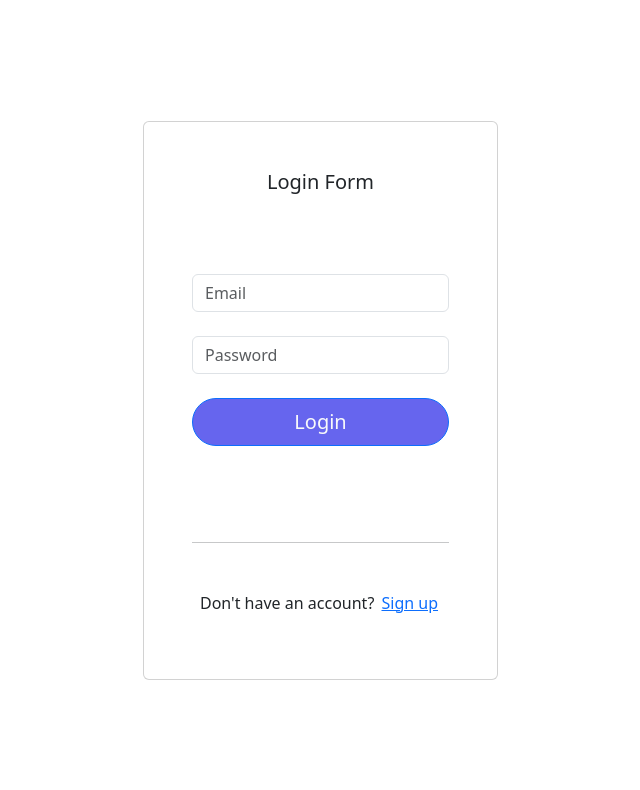
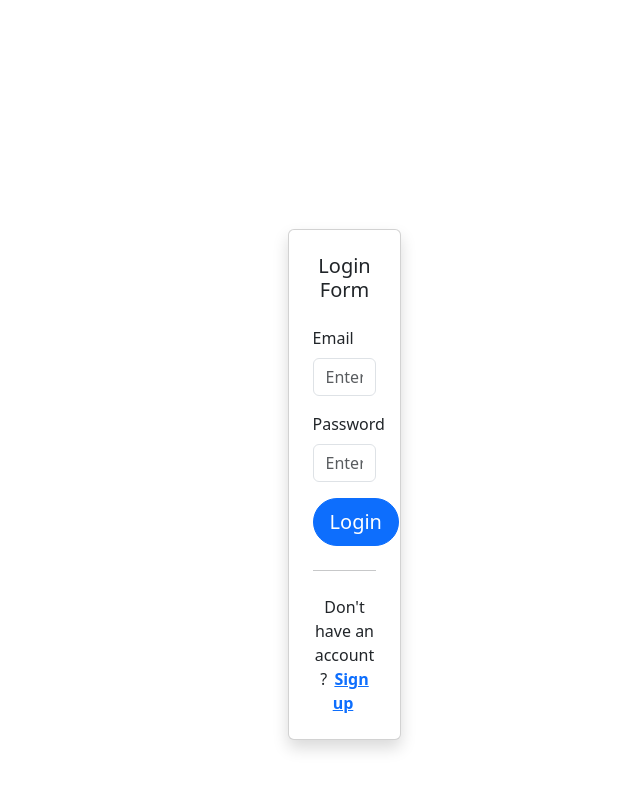
Before and after one commit to Elaiza-zz/Hands-on-Language, a Vue app: page /login in a window 1280 px wide. Shown: the top 790 px of the page, without its empty margins (130-770 px from the left). Built offline with nearby package versions, Linux system fonts and the light colour scheme; no server answers.

Commit message:
--modified login

```diff
--- a/src/auth/LoginView.vue
+++ b/src/auth/LoginView.vue
@@ -100,52 +100,67 @@ onMounted(() => {
 </script>
 
 <template>
-  <div class="container">
-    <!--! 1 row -->
-    <div class="row justify-content-center">
-      <!--! 1 col -->
-      <div class="col">
-        <!-- card -->
-        <div class="card border-thin px-5 py-5">
-          <h5 class="card-title text-center">Login Form</h5>
+  <div class="container h-100">
+    <!-- Full-height row for centering -->
+    <div class="row justify-content-center align-items-center h-100">
+      <!-- Col with responsive width -->
+      <div class="col-12 col-md-8 col-lg-5">
+      <br/>
+      <br/>
+      <br/>
+      <br/>
+      <br/>
+        <!-- Card -->
+        <div class="card border-thin p-4 shadow mt-5">
+          <h5 class="card-title text-center mb-4">Login Form</h5>
 
           <form id="form_login">
-            <div class="form-group">
-              <label for="userName"></label>
+            <!-- Email Input -->
+            <div class="form-group mb-3">
+              <label for="email" class="form-label">Email</label>
               <input
                 name="email"
                 type="email"
-                class="form-control mt-5"
+                class="form-control"
                 id="email"
-                placeholder="Email"
+                placeholder="Enter your email"
                 required
               />
             </div>
-            <div class="form-group">
-              <label for="password"></label>
+
+            <!-- Password Input -->
+            <div class="form-group mb-3">
+              <label for="password" class="form-label">Password</label>
               <input
                 name="password"
                 type="password"
                 class="form-control"
                 id="password"
-                placeholder="Password"
+                placeholder="Enter your password"
                 required
               />
             </div>
-            <div class="d-grid gap-2">
+
+            <!-- Login Button -->
+            <div class="d-grid">
               <button
-                style="background-color: #6665ee"
                 type="login"
-                class="text-light btn btn-outline-primary btn-block rounded-pill btn-lg mt-4 mb-5"
+                class="btn btn-primary btn-lg rounded-pill"
               >
                 Login
               </button>
             </div>
           </form>
-          <hr class="my-5" />
-          <p class="text-center">
+
+          <!-- Divider -->
+          <hr class="my-4" />
+
+          <!-- Sign-Up Link -->
+          <p class="text-center mb-0">
             Don't have an account?
-            <router-link to="/register" class="text-primary">Sign up</router-link>
+            <router-link to="/register" class="text-primary fw-bold">
+              Sign up
+            </router-link>
           </p>
         </div>
       </div>
```
